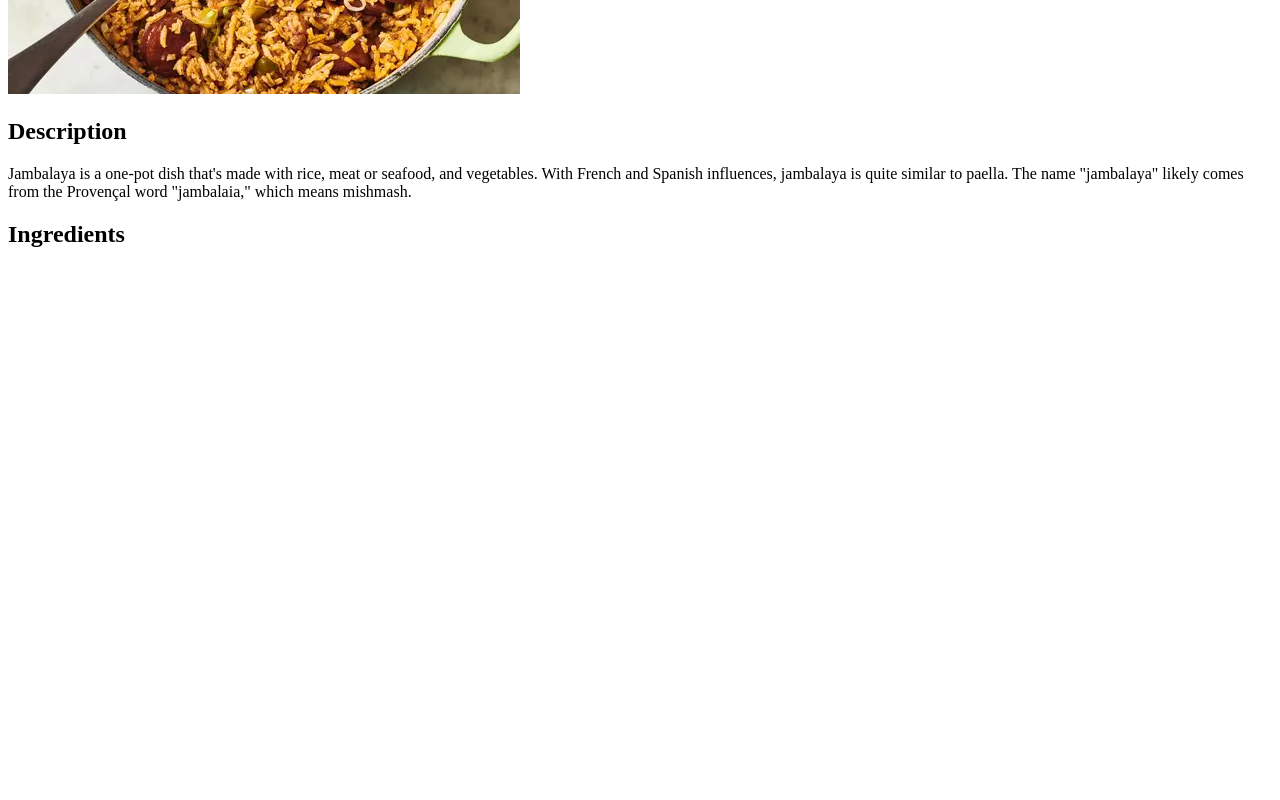
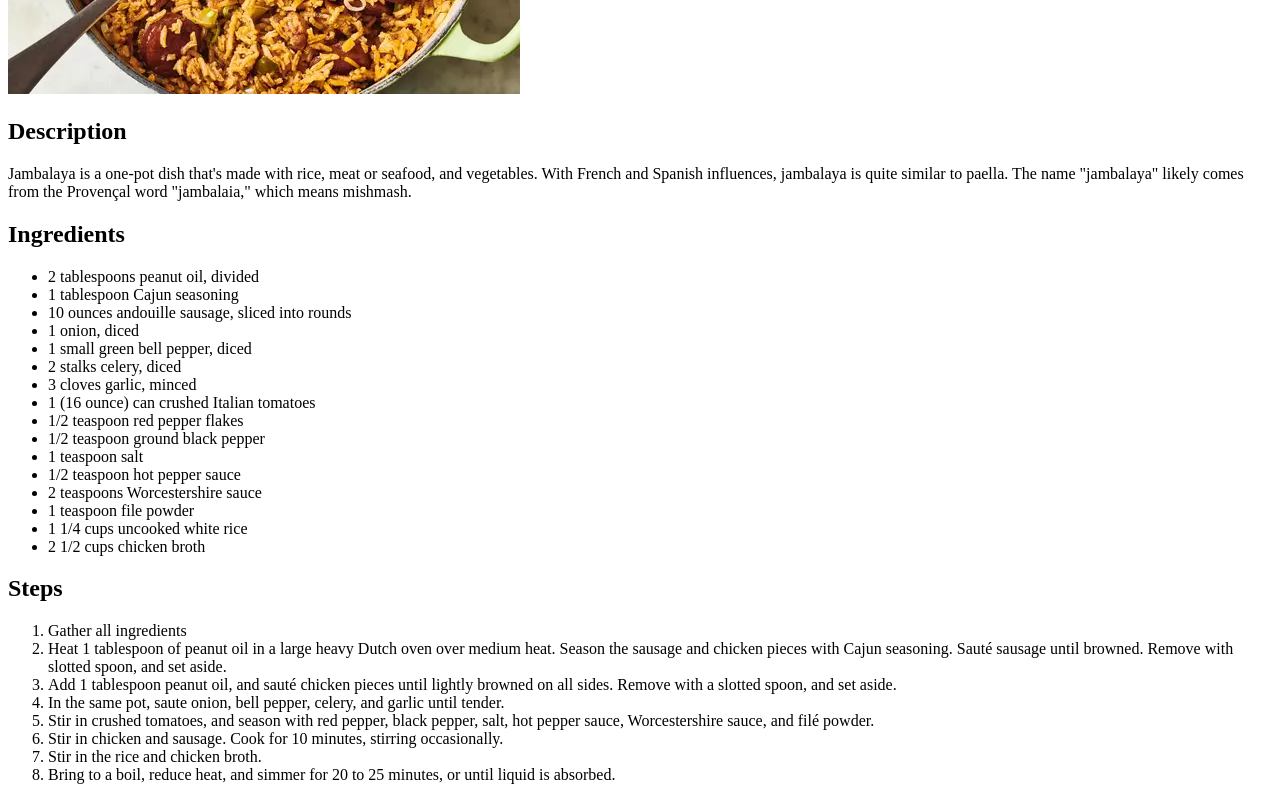
Before and after one commit to Hoonstaa/odin-recipes, a plain HTML site: page recipes/jambalaya.html in a window 1280 px wide. Shown: the part 498-1298 px from the top of the page. Before the commit the page ends 800 px from the top, so only its background shows below. Drawn offline with Linux system fonts and the light colour scheme.

Commit message:
Add ingredients and steps for jambalaya.html

```diff
--- a/recipes/jambalaya.html
+++ b/recipes/jambalaya.html
@@ -13,5 +13,34 @@
                similar to paella. The name "jambalaya" likely comes from the Provençal
                word "jambalaia," which means mishmash.</p>
         <h2>Ingredients</h2>
+            <ul>
+                <li>2 tablespoons peanut oil, divided</li>
+                <li>1 tablespoon Cajun seasoning</li>
+                <li>10 ounces andouille sausage, sliced into rounds</li>
+                <li>1 onion, diced</li>
+                <li>1 small green bell pepper, diced</li>
+                <li>2 stalks celery, diced</li>
+                <li>3 cloves garlic, minced</li>
+                <li>1 (16 ounce) can crushed Italian tomatoes</li>
+                <li>1/2 teaspoon red pepper flakes</li>
+                <li>1/2 teaspoon ground black pepper</li>
+                <li>1 teaspoon salt</li>
+                <li>1/2 teaspoon hot pepper sauce</li>
+                <li>2 teaspoons Worcestershire sauce</li>
+                <li>1 teaspoon file powder</li>
+                <li>1 1/4 cups uncooked white rice</li>
+                <li>2 1/2 cups chicken broth</li>
+            </ul>
+        <h2>Steps</h2>
+            <ol>
+                <li>Gather all ingredients</li>
+                <li>Heat 1 tablespoon of peanut oil in a large heavy Dutch oven over medium heat. Season the sausage and chicken pieces with Cajun seasoning. Sauté sausage until browned. Remove with slotted spoon, and set aside.</li>
+                <li>Add 1 tablespoon peanut oil, and sauté chicken pieces until lightly browned on all sides. Remove with a slotted spoon, and set aside.</li>
+                <li>In the same pot, saute onion, bell pepper, celery, and garlic until tender.</li>
+                <li>Stir in crushed tomatoes, and season with red pepper, black pepper, salt, hot pepper sauce, Worcestershire sauce, and filé powder.</li>
+                <li>Stir in chicken and sausage. Cook for 10 minutes, stirring occasionally.</li>
+                <li>Stir in the rice and chicken broth.</li>
+                <li>Bring to a boil, reduce heat, and simmer for 20 to 25 minutes, or until liquid is absorbed.</li>
+            </ol>
     </body>
 </html>
```
